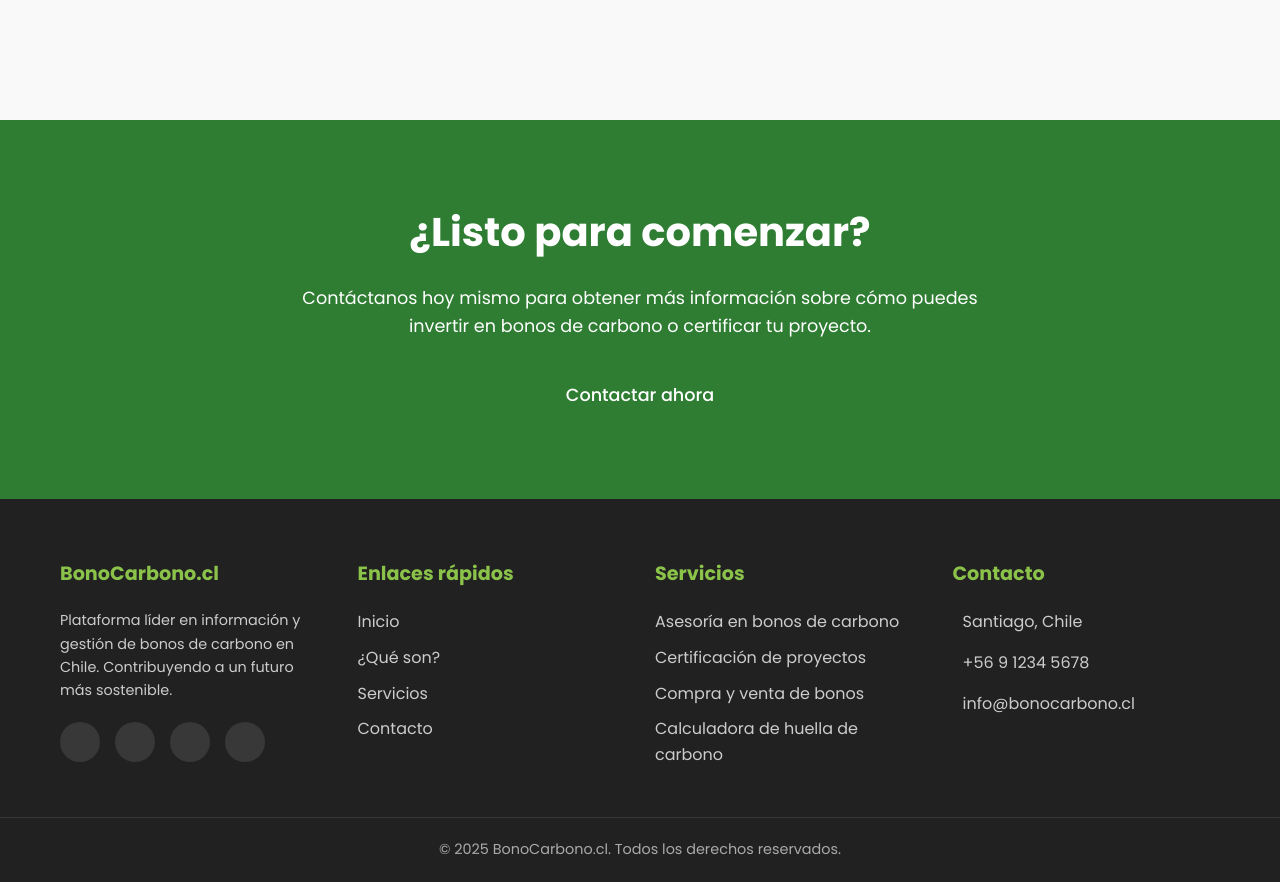
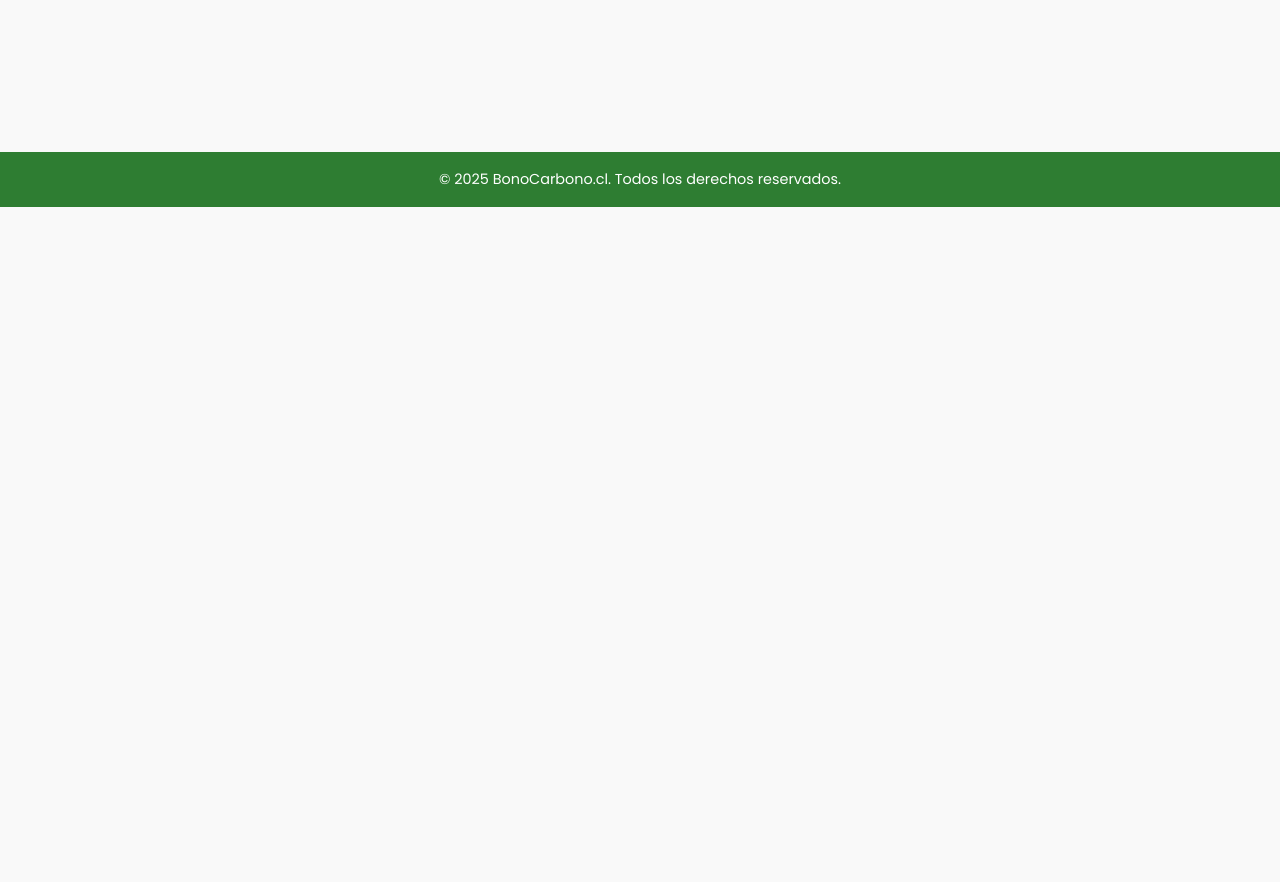
Before and after one commit to AH-jin/BonoCarbono.cl, a React (Vite) app: page / in a window 1280 px wide. Shown: the part 1853-2735 px from the top of the page. After the commit the page ends 2060 px from the top, so only its background shows below. Built offline with nearby package versions, Linux system fonts and the light colour scheme.

Commit message:
footerSimp

```diff
--- a/src/App.jsx
+++ b/src/App.jsx
@@ -1,7 +1,7 @@
 import { useState } from 'react'
 import Navbar from './components/Navbar'
-import Footer from './components/Footer'
 import Home from './pages/Home'
+import SimpleFooter from './components/SimpleFooter'
 import './App.css'
 
 function App() {
@@ -11,7 +11,7 @@ function App() {
       <main className="main-content">
         <Home />
       </main>
-      <Footer />
+      <SimpleFooter />
     </div>
   )
 }
--- /dev/null
+++ b/src/components/SimpleFooter.css
@@ -0,0 +1,12 @@
+.simple-footer {
+  background-color: #2e7d32;
+  color: white;
+  padding: 1rem 0;
+  text-align: center;
+  margin-top: 2rem;
+}
+
+.simple-footer p {
+  margin: 0;
+  font-size: 0.9rem;
+}
--- /dev/null
+++ b/src/components/SimpleFooter.jsx
@@ -0,0 +1,15 @@
+import './SimpleFooter.css';
+
+const SimpleFooter = () => {
+  const currentYear = new Date().getFullYear();
+
+  return (
+    <footer className="simple-footer">
+      <div className="container">
+        <p>&copy; {currentYear} BonoCarbono.cl. Todos los derechos reservados.</p>
+      </div>
+    </footer>
+  );
+};
+
+export default SimpleFooter;
--- a/src/pages/Home.jsx
+++ b/src/pages/Home.jsx
@@ -115,18 +115,7 @@ const Home = () => {
         </div>
       </section>
 
-      {/* CTA Section */}
-      <section className="cta-section">
-        <div className="container">
-          <div className="cta-content">
-            <h2 className="cta-title">¿Listo para comenzar?</h2>
-            <p className="cta-description">
-              Contáctanos hoy mismo para obtener más información sobre cómo puedes invertir en bonos de carbono o certificar tu proyecto.
-            </p>
-            <a href="#" className="btn cta-button">Contactar ahora</a>
-          </div>
-        </div>
-      </section>
+
     </div>
   );
 };
```
